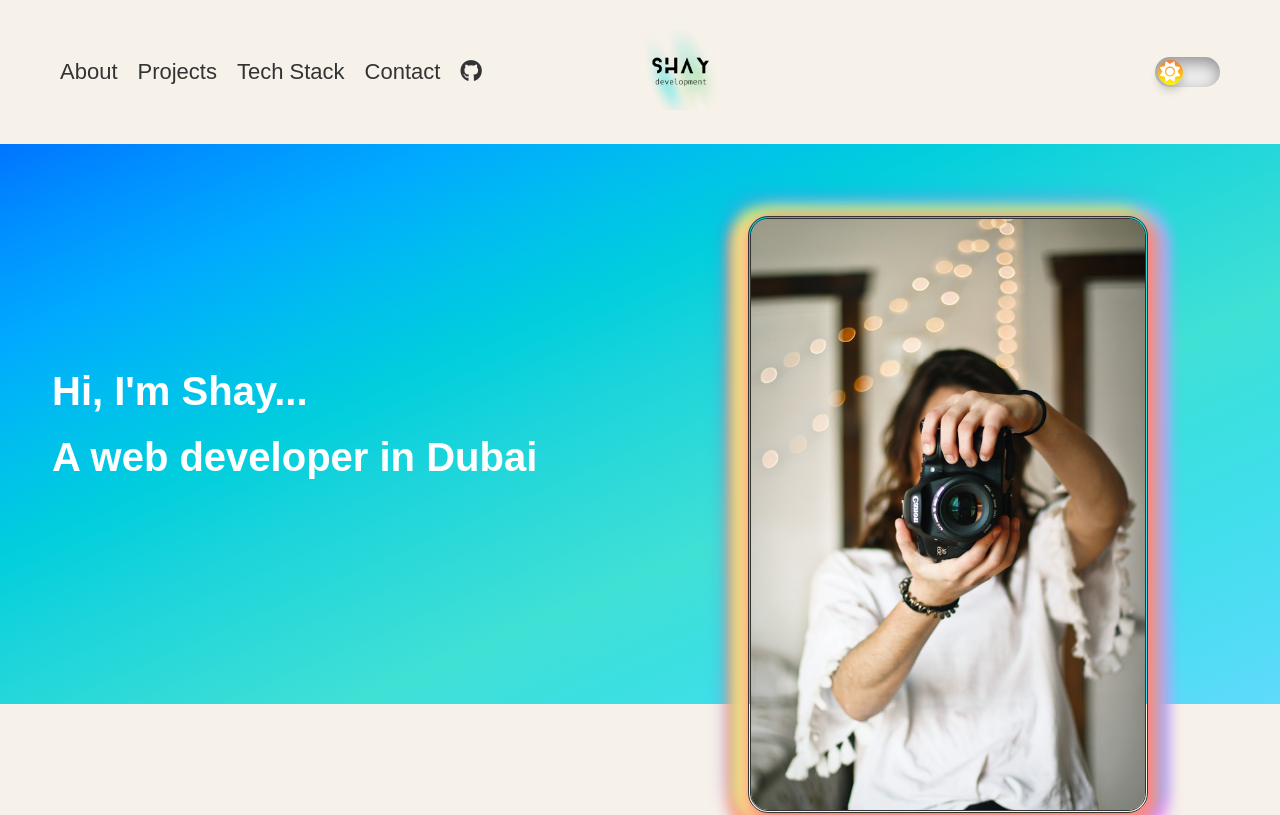
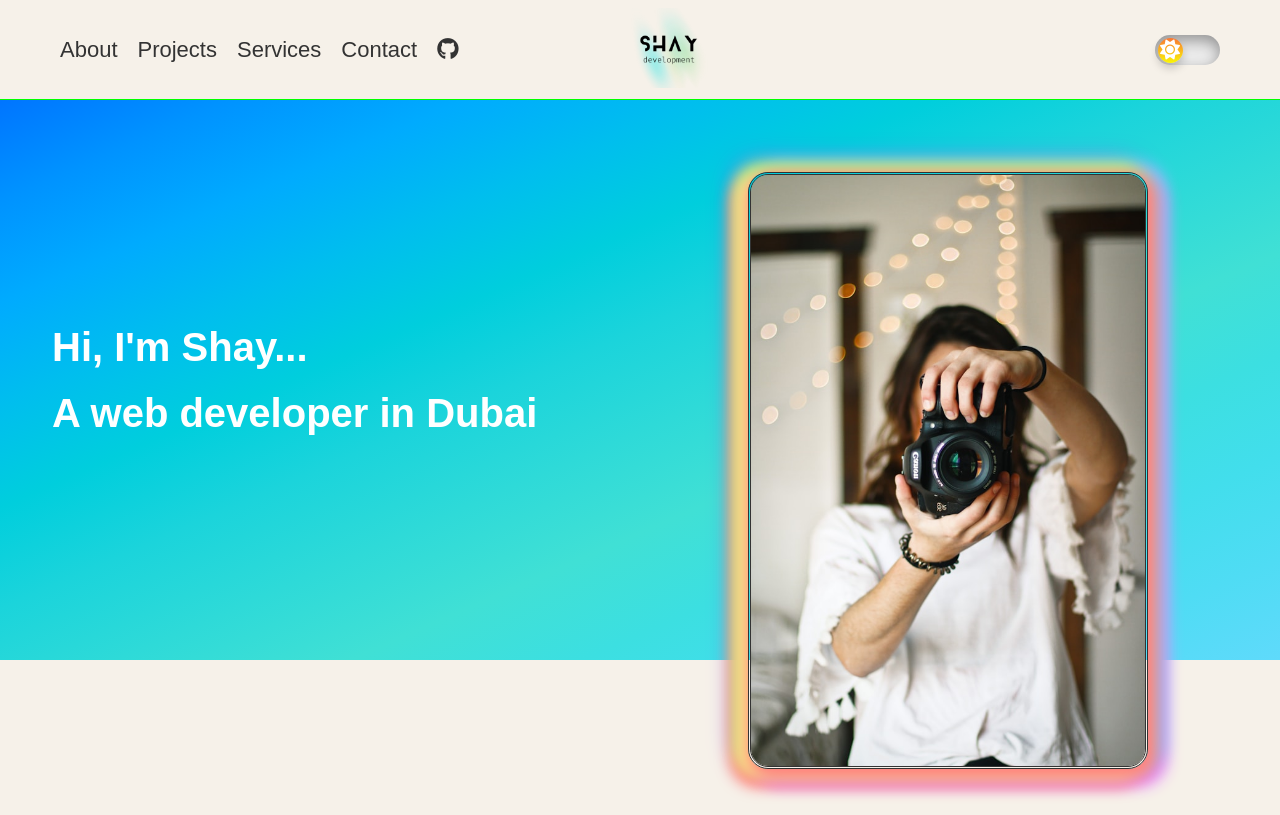
Before and after one commit to shay122990/port.2.0-folio, a React (Create React App) app: page / in a window 1280 px wide. Shown: the top 815 px of the page. Built offline with nearby package versions, Linux system fonts and the light colour scheme; no server answers; a web font is replaced by a local one.

Commit message:
mobile first styling navbar

```diff
--- a/src/components/navigation/nav.component.jsx
+++ b/src/components/navigation/nav.component.jsx
@@ -39,8 +39,8 @@ export const NavBar = () => {
           </a>
         </li>
         <li>
-          <a href="#tech" onClick={toggleMenu}>
-            Tech Stack
+          <a href="#services" onClick={toggleMenu}>
+            Services
           </a>
         </li>
         <li>
--- a/src/components/navigation/nav.styles.css
+++ b/src/components/navigation/nav.styles.css
@@ -2,73 +2,27 @@
   display: flex;
   flex-direction: row;
   justify-content: space-between;
-  padding: 30px 60px;
+  padding: 20px 20px;
   align-items: center;
   width: 100%;
-}
-.mobile-menu-icon {
-  display: none;
-}
-.nav-links {
-  display: flex;
-  flex-direction: row;
-  justify-content: space-between;
-  align-items: center;
-  list-style-type: none;
-  padding: 0;
-  gap: 20px;
-}
-.nav-links a {
-  text-decoration: none;
-  color: var(--text-color);
-  font-size: 22px;
-}
-.nav-links a:hover,
-.nav-links li a:active {
-  text-decoration: underline var(--hover-color);
-  text-underline-offset: 10px;
-}
-button {
-  background-color: transparent;
-  border: none;
-}
-.fa-xmark,
-.fa-bars {
-  background-color: transparent;
-  color: var(--hover-color);
-  font-size: 40px;
-  border: none;
-}
-.logo-container{
-  width: 30%;
-}
-.logo{
-  height: 5rem;
-}
-
-@media (max-width: 1240px){
-  .nav{
-    padding: 20px 40px;
-  }
-  .logo-container{
-    display: none;
-  }
-}
-@media (max-width: 768px) {
-  .nav {
+  height: 70px;
   position: sticky;
   top: 0;
   background-color: var(--background-color);
-    padding: 20px 20px;
-    z-index:1000;
+  z-index: 1000;
   border-bottom: var(--accent) 1px solid;
 }
+
+.mobile-menu-icon {
+  display: block;
+  color: var(--accent);
+  font-size: 28px;
+}
+
 .nav-links {
   display: none;
 }
-  .mobile-menu-icon {
-    display: block;
-  }
+
 .nav-links-mobile {
   position: absolute;
   top: 0;
@@ -81,24 +35,92 @@ button {
   height: 100dvh;
   padding: 80px 0 0 20px;
   background-color: rgba(40, 40, 40, 0.57);
-    backdrop-filter: blur(16px) ;
+  backdrop-filter: blur(16px);
 }
+
 .nav-links-mobile li {
   padding-bottom: 20px;
 }
+
 .nav-links-mobile a {
   text-decoration: none;
   color: var(--hover-color);
   font-size: 26px;
 }
+
 .nav-links-mobile a:hover {
   text-decoration: underline var(--hover-color);
   text-underline-offset: 10px;
 }
+
 .fa-xmark {
   position: absolute;
   left: 50%;
   top: 20px;
   z-index: 2;
 }
+
+.fa-bars {
+  background-color: transparent;
+  color: var(--hover-color);
+  font-size: 40px;
+  border: none;
 }
+
+button {
+  background-color: transparent;
+  border: none;
+}
+
+.logo-container {
+  display: none;
+}
+
+.logo {
+  height: 5rem;
+}
+
+@media (min-width: 768px) {
+  .nav {
+    padding: 20px 40px;
+  }
+
+  .nav-links {
+    display: flex;
+    flex-direction: row;
+    justify-content: space-between;
+    align-items: center;
+    list-style-type: none;
+    padding: 0;
+    gap: 20px;
+  }
+
+  .nav-links a {
+    text-decoration: none;
+    color: var(--text-color);
+    font-size: 22px;
+  }
+
+  .nav-links a:hover,
+  .nav-links li a:active {
+    text-decoration: underline var(--hover-color);
+    text-underline-offset: 10px;
+  }
+
+  .mobile-menu-icon {
+    display: none;
+  }
+
+  .logo-container {
+    display: block;
+    width: 30%;
+  }
+}
+
+@media (min-width: 1240px) {
+  .nav {
+    padding: 30px 60px;
+    height: 100px;
+    position: relative;
+  }
+}
```
Lines whose indentation alone changed are shown as unchanged.
